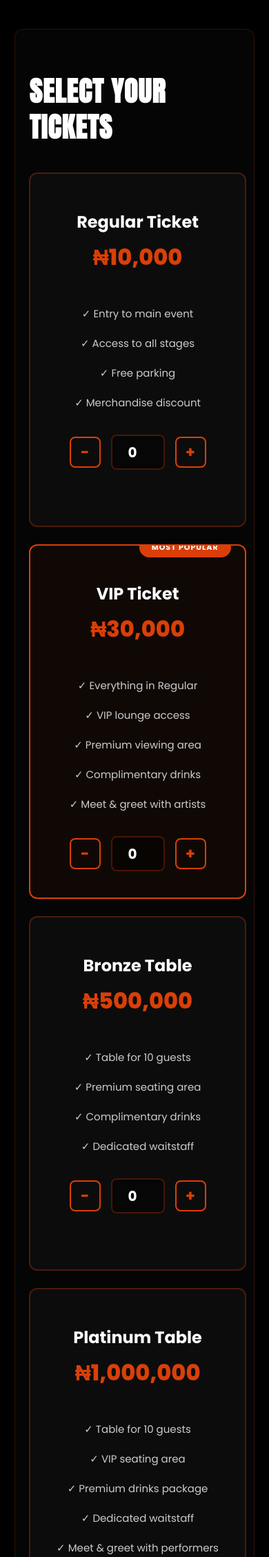
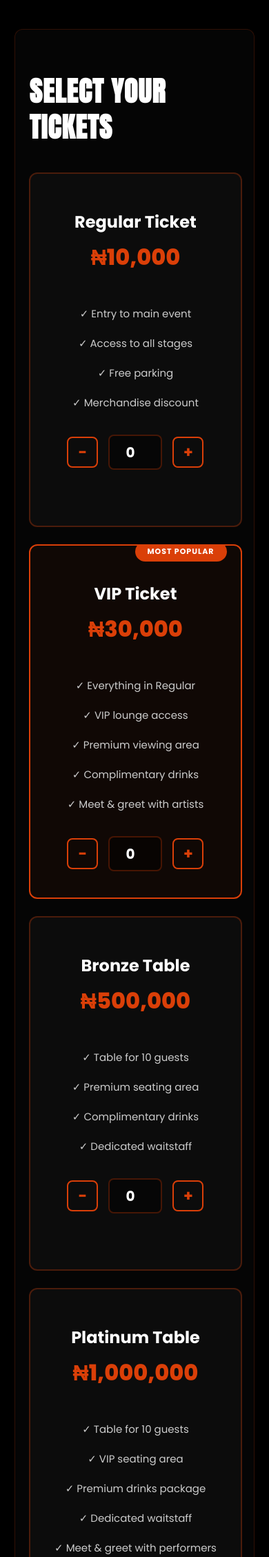
Before and after one commit to Stargirlight/Hive-party, a PHP site: page /checkout.html in a window 390 px wide. Shown: the part 499-2756 px from the top of the page at 69% size. Run offline with PHP 8.4, Linux system fonts and the light colour scheme.

Commit message:
Update checkout.css

```diff
--- a/checkout.css
+++ b/checkout.css
@@ -147,6 +147,7 @@
     padding: 30px;
     position: relative;
     transition: all 0.3s ease;
+    max-width: 100%;
 }
 
 .ticket-card:hover {
@@ -162,7 +163,7 @@
 
 .popular-badge {
     position: absolute;
-    top: -12px;
+    top: -6px;
     right: 20px;
     background: #da3f08;
     color: #fff;
@@ -361,7 +362,7 @@
 }
 
 .form-group input {
-    width: 100%;
+    max-width: 100%;
     padding: 15px 20px;
     border: 2px solid rgba(218, 63, 8, 0.3);
     border-radius: 8px;
@@ -724,6 +725,11 @@
         grid-template-columns: 1fr;
     }
 
+    .ticket-card {
+        max-width: 80%;
+        margin: 0 auto;
+    }
+
     .form-actions {
         grid-template-columns: 1fr;
     }
```
